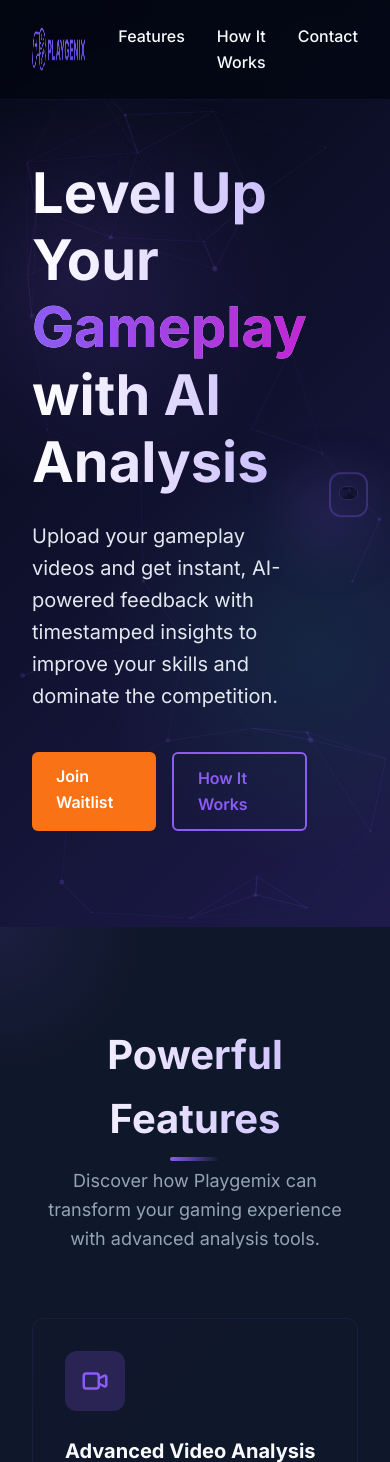
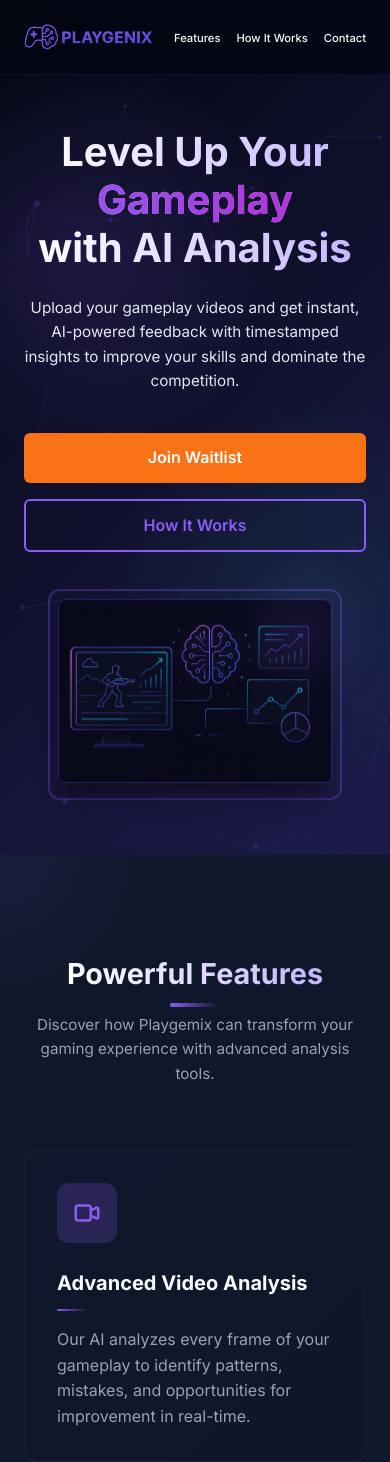
Before and after one commit to Jaynik-S/Playgenix, a FastAPI app: page / in a window 390 px wide. Shown: the top 1462 px of the page. Run offline with FastAPI, Linux system fonts and the light colour scheme; parts of the project's set-up code (start-up, migrations or seed data) failed here and were passed over.

Commit message:
style: mobile styling

```diff
--- a/app/main.py
+++ b/app/main.py
@@ -157,3 +157,4 @@ def contact(request: Request, name: str = Form(...), email: str = Form(...), sub
 
 if __name__ == "__main__":
     uvicorn.run(app, host="127.0.0.1", port=8000)
+    # uvicorn.run(app, host="0.0.0.0", port=8000)
--- a/app/static/css/styles.css
+++ b/app/static/css/styles.css
@@ -105,6 +105,19 @@ nav {
     transform: scale(1.1);
 }
 
+@media (max-width: 768px) {
+    .logo img {
+        height: 30px; /* Reduced from 35px */
+    }
+}
+
+/* Adding a more specific rule for even smaller screens */
+@media (max-width: 480px) {
+    .logo img {
+        height: 26px;
+    }
+}
+
 
 .nav-links {
     display: flex;
@@ -123,6 +136,29 @@ nav {
     transition: color 0.3s;
     padding: 0.5rem 0;
     position: relative;
+}
+
+/* Add mobile-specific styling for nav links */
+@media (max-width: 768px) {
+    .nav-links a {
+        font-size: 0.8rem;
+        padding: 0.4rem 0;
+    }
+
+    .nav-links li {
+        margin-left: 1.2rem;
+    }
+}
+
+@media (max-width: 480px) {
+    .nav-links a {
+        font-size: 0.7rem;
+        padding: 0.3rem 0;
+    }
+
+    .nav-links li {
+        margin-left: 1rem;
+    }
 }
 
 .nav-links a::after {
@@ -747,14 +864,110 @@ footer::before {
     opacity: 1;
 }
 
+@media (max-width: 991px) {
+    .hero-content {
+        grid-template-columns: 1fr;
+        text-align: center;
+        gap: 3rem;
+    }
+
+    .hero h1 {
+        font-size: 3.5rem;
+    }
+
+    .hero-cta {
+        justify-content: center;
+    }
+
+    .hero-image {
+        max-width: 80%;
+        margin: 0 auto;
+    }
+
+    .hero {
+        padding: 8rem 0 4rem;
+    }
+
+    .game-badges {
+        justify-content: center;
+    }
+}
+
 @media (max-width: 768px) {
+    .hero h1 {
+        font-size: 3rem;
+    }
+
+    .hero p {
+        font-size: 1rem;
+    }
+
+    .section-header h2 {
+        font-size: 2rem;
+    }
+
+    .container {
+        padding: 0 1.5rem;
+    }
+
+    .stats {
+        flex-direction: column;
+        gap: 2rem;
+        align-items: center;
+    }
+
+    .stat {
+        max-width: 100%;
+    }
+}
+
+@media (max-width: 576px) {
+    .hero h1 {
+        font-size: 2.5rem;
+    }
+
+    .hero p {
+        font-size: 0.95rem;
+    }
+
+    .hero-cta {
+        flex-direction: column;
+        width: 100%;
+    }
+
+    .hero-cta .btn {
+        width: 100%;
+    }
+
+    .section-header h2 {
+        font-size: 1.8rem;
+    }
+
+    .section-header p {
+        font-size: 0.95rem;
+    }
+
+    .cta h2 {
+        font-size: 1.8rem;
+    }
+
+    .cta p {
+        font-size: 0.95rem;
+    }
+
     .footer-wrapper {
         flex-direction: column;
         text-align: center;
-        gap: 1rem;
     }
 
-    /* ...existing code... */
+    .social-links {
+        justify-content: center;
+        margin: 1rem 0;
+    }
+
+    .legal-links {
+        justify-content: center;
+    }
 }
 
 /* Waitlist Page Styles */
```
Also changed, not shown: other parts of app/static/css/styles.css (+81 -0 lines), 2 other files.
